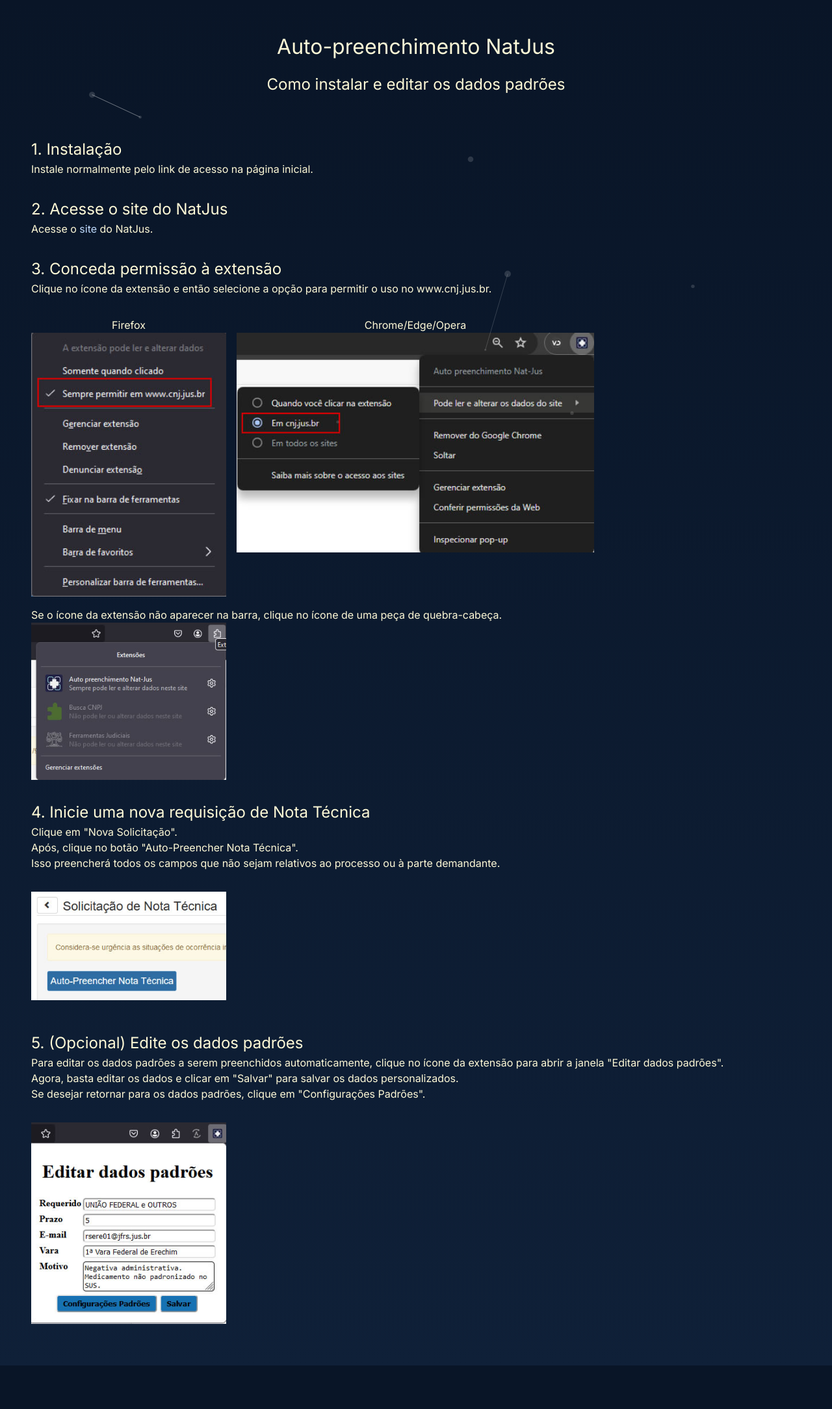
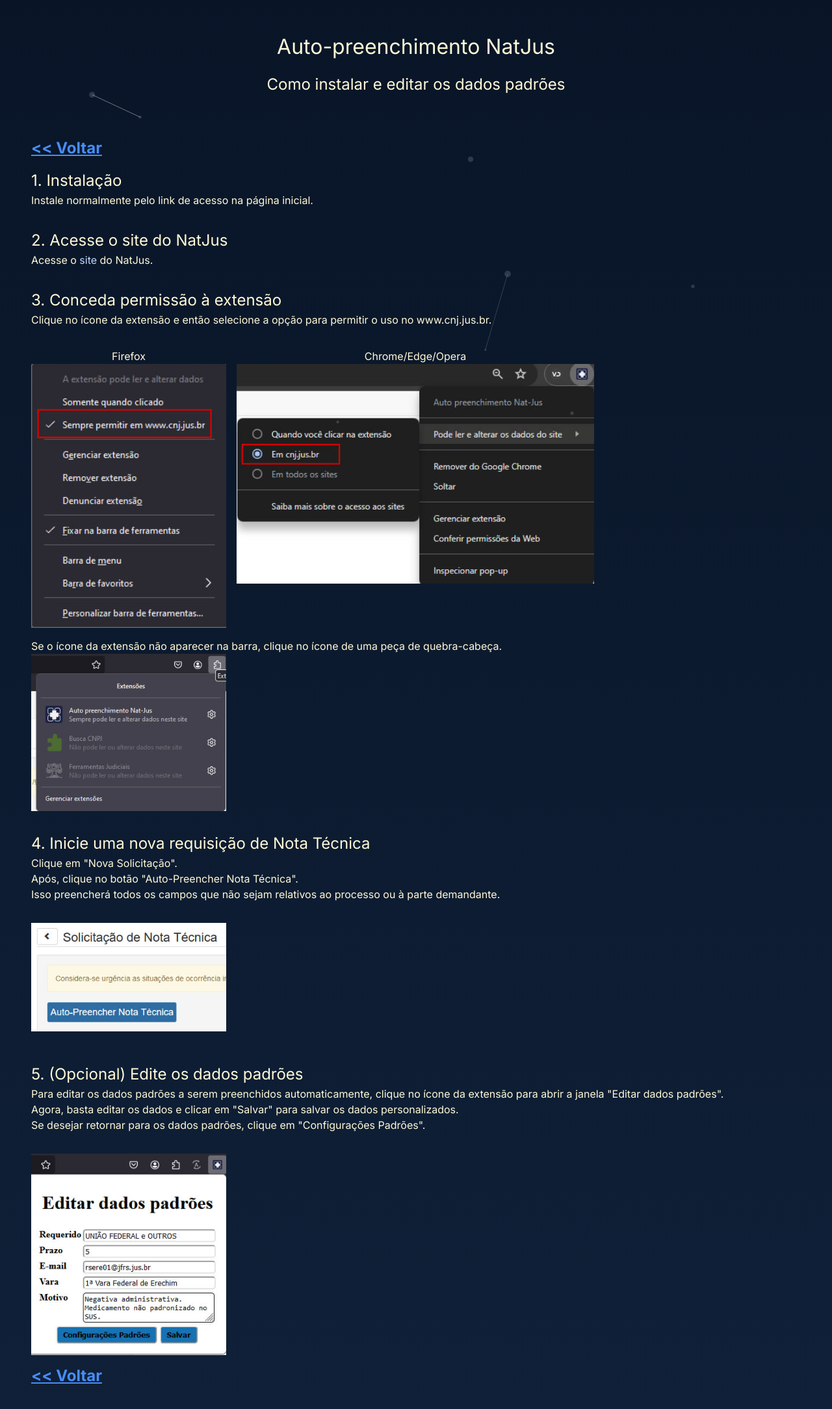
Before and after one commit to joaotextor/ferramentas-jf, a Next.js app: page /ferramentas-jf/natjus-autofill in a window 1280 px wide. Shown: the top 2168 px of the page at 65% size. Before the commit the page ends 2101 px from the top, so only its background shows below. Built offline with nearby package versions, Linux system fonts and the light colour scheme.

Commit message:
feat: go back button

```diff
--- a/src/app/natjus-autofill/page.tsx
+++ b/src/app/natjus-autofill/page.tsx
@@ -2,6 +2,7 @@
 import BGParticles from "../../components/BGParticles";
 import Image from "next/image";
 import Head from "next/head";
+import GoBackNavigation from "@/components/GoBackNavigation";
 
 const heroImage = require("../../images/natjus-icon.png");
 const firefoxPermissions = require("../../images/firefox-permissions.jpg");
@@ -29,6 +30,7 @@
             Como instalar e editar os dados padrões
           </h2>
           <div className="w-full pt-12">
+            <GoBackNavigation />
             <h3>1. Instalação</h3>
             <p>Instale normalmente pelo link de acesso na página inicial.</p>
           </div>
@@ -101,6 +103,7 @@
                 <Image src={editarDados} alt="Firefox" width={300} />
               </div>
             </div>
+            <GoBackNavigation />
           </div>
         </div>
       </main>
--- /dev/null
+++ b/src/components/GoBackNavigation/index.tsx
@@ -0,0 +1,16 @@
+const GoBackNavigation = () => {
+  return (
+    <>
+      <h3
+        className="text-2xl text-secondary-light font-bold underline mb-4 cursor-pointer"
+        onClick={() => {
+          history.back();
+        }}
+      >
+        {"<< Voltar"}
+      </h3>
+    </>
+  );
+};
+
+export default GoBackNavigation;
--- a/tailwind.config.js
+++ b/tailwind.config.js
@@ -13,8 +13,9 @@
           "conic-gradient(from 180deg at 50% 50%, var(--tw-gradient-stops))",
       },
       colors: {
-        "primary-light": "$fffad7",
+        "primary-light": "#fffad7",
         "primary-dark": "#091527",
+        "secondary-light": "#478df6",
       },
     },
   },
```
